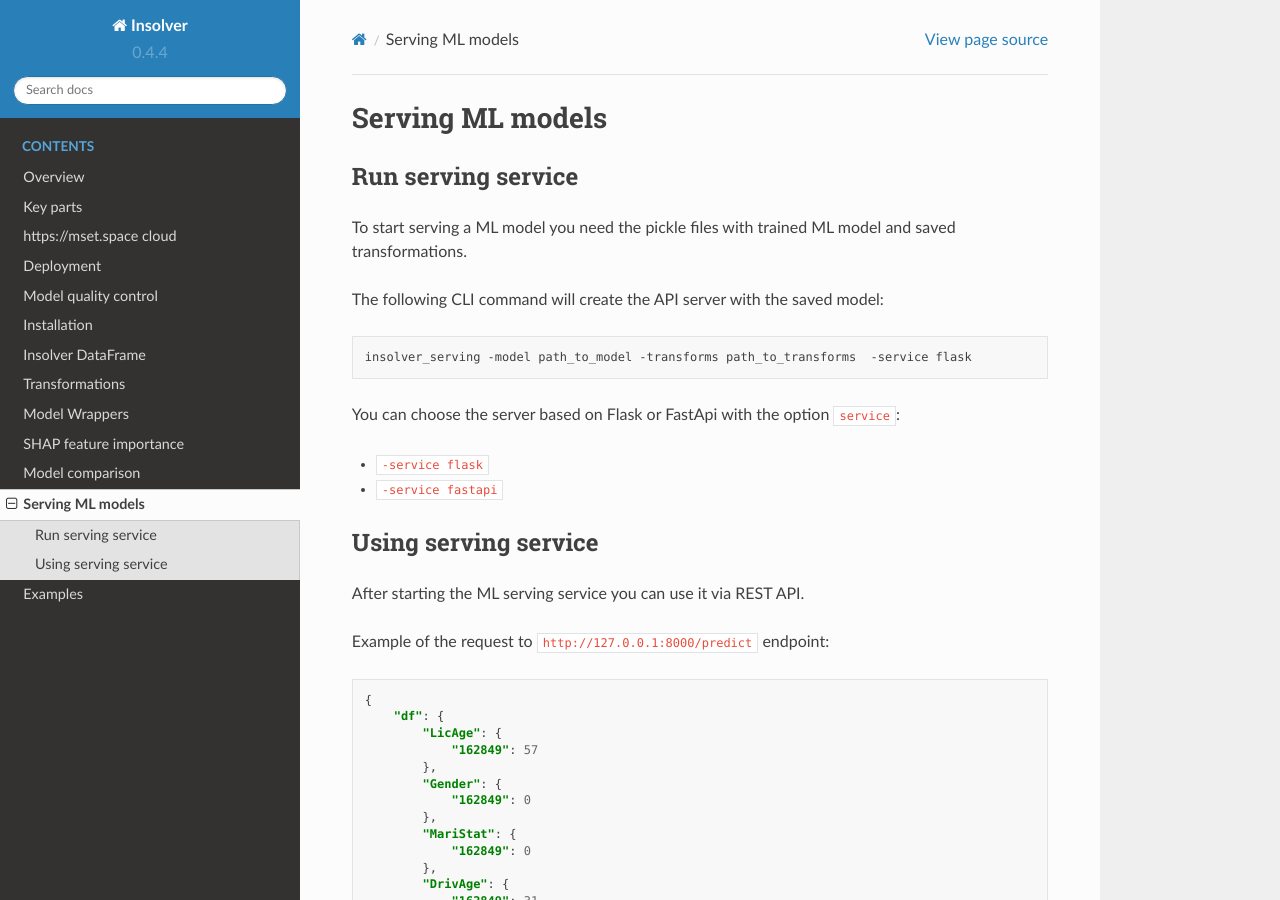
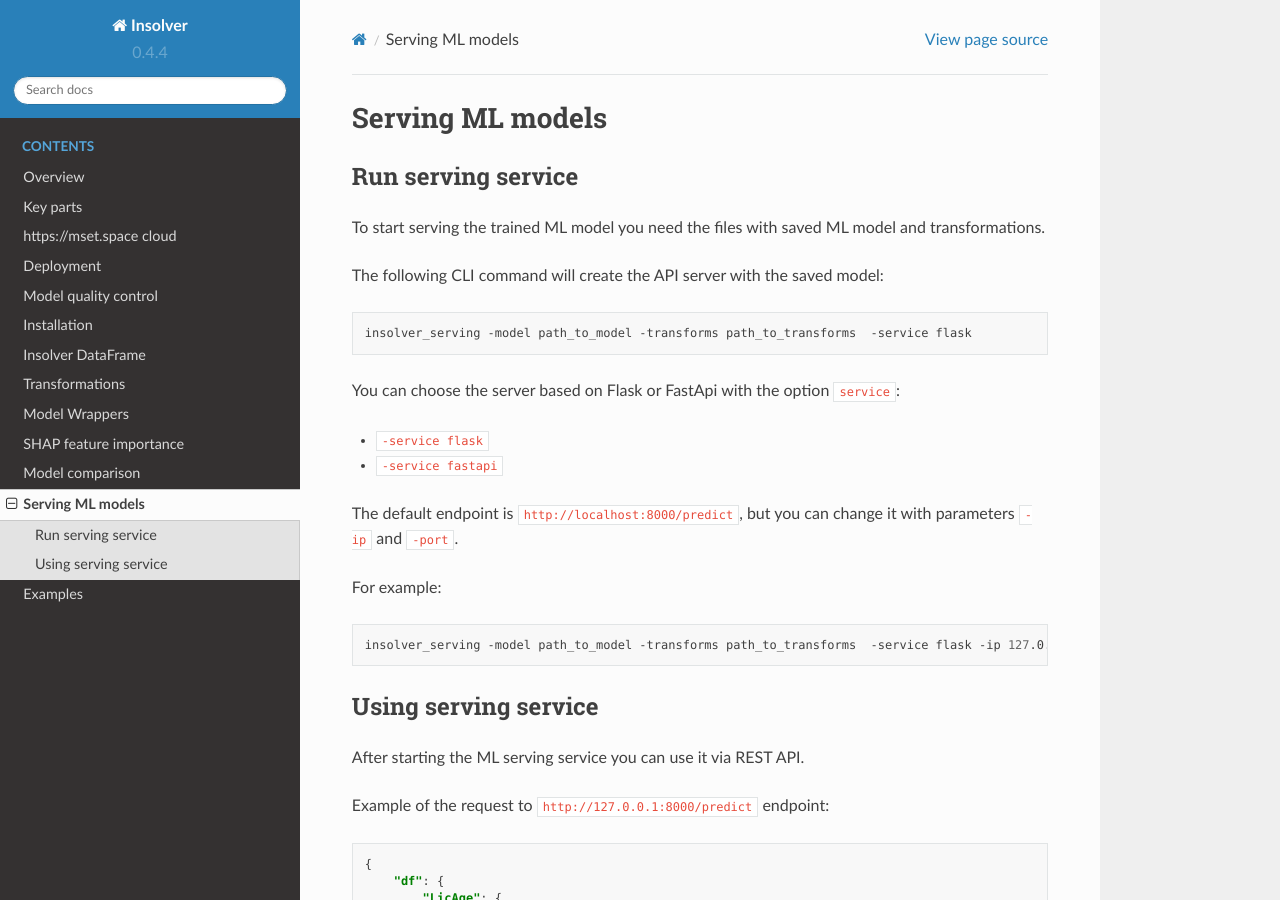
Before and after one commit to MindSetLib/Insolver, a Sphinx documentation site: the page built from docs/source/serving.md, in a window 1280 px wide and 900 px high. Built offline with Sphinx 7.4.7 and the Read the Docs theme 2.0.0, drawn with Linux system fonts in a browser that asks for light colours.

Commit message:
update docs

````diff
--- a/docs/source/serving.md
+++ b/docs/source/serving.md
@@ -2,7 +2,7 @@
 
 ## Run serving service
 
-To start serving a ML model you need the pickle files with trained ML model and saved transformations.
+To start serving the trained ML model you need the files with saved ML model and transformations.
 
 The following CLI command will create the API server with the saved model:
 
@@ -13,6 +13,14 @@
 You can choose the server based on Flask or FastApi with the option `service`:
 - `-service flask`
 - `-service fastapi`
+
+The default endpoint is `http://localhost:8000/predict`, but you can change it with parameters `-ip` and `-port`.
+
+For example:
+```shell
+insolver_serving -model path_to_model -transforms path_to_transforms  -service flask -ip 127.0.0.10 -port 5000
+```
+
 
 ## Using serving service
 
````
